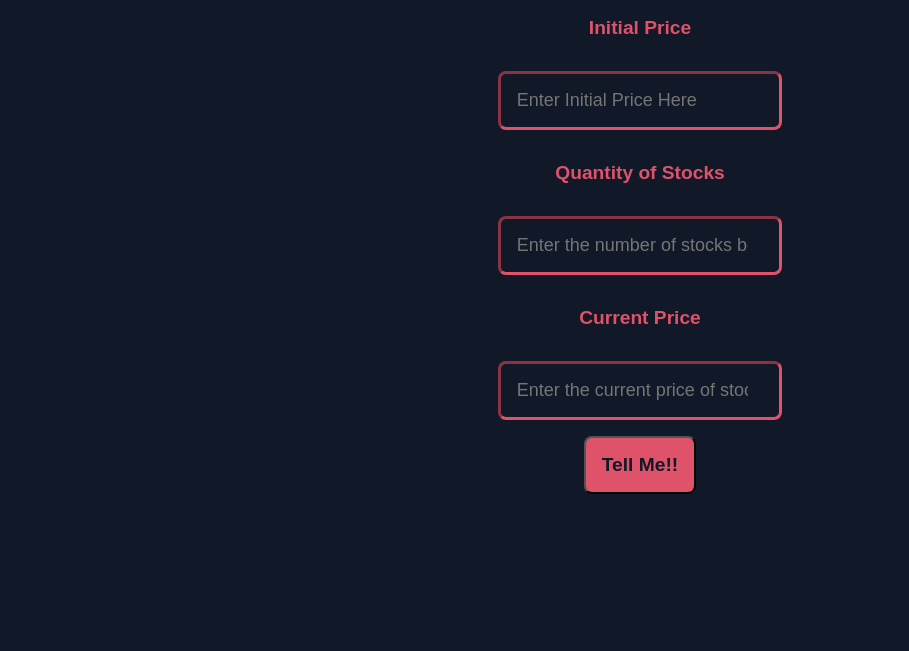
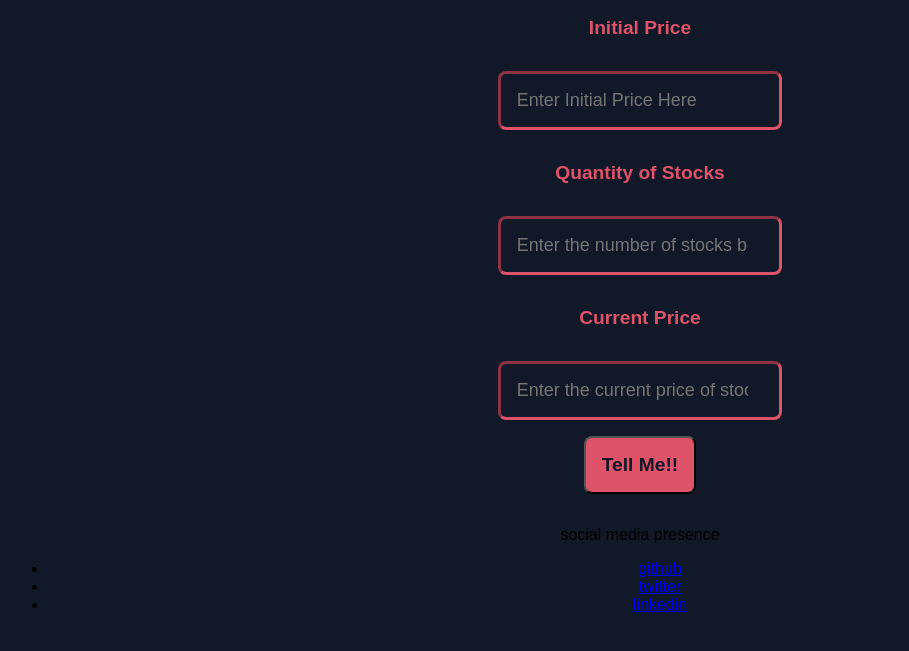
Before and after one commit to AswathyVNair/Profit-or-loss, a plain HTML site: page index.html in a window 1280 px wide. Shown: the part 79-730 px from the top of the page, without its empty margins (0-909 px from the left). Drawn offline with Linux system fonts and the light colour scheme; a web font is replaced by a local one.

Commit message:
Update index.html

```diff
--- a/index.html
+++ b/index.html
@@ -38,6 +38,14 @@
       <div id="output-box"></div>
     </main>
 
+    <footer class="footer">
+      <div class="footer-header">social media presence</div>
+      <ul class="social-links list-non-bullet">
+      <li class="list-item-inline"><a class="link" href="https://github.com/AswathyVNair">github</li></a>
+      <li class="list-item-inline"><a class="link" href="https://twitter.com/_AswathyVNair">twitter</li></a>
+      <li class="list-item-inline"><a class="link" href="https://www.linkedin.com/in/aswathy-v-nair-015195222/">linkedin</li></a>
+    </ul>
+    </footer>
     <script src="index.js"></script>
   </body>
 </html>
```
